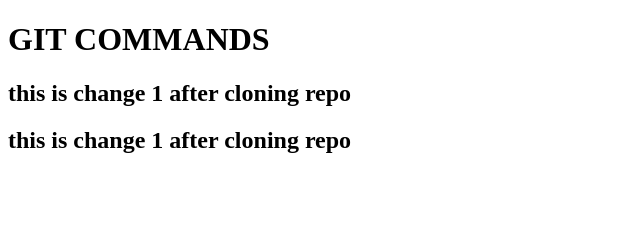
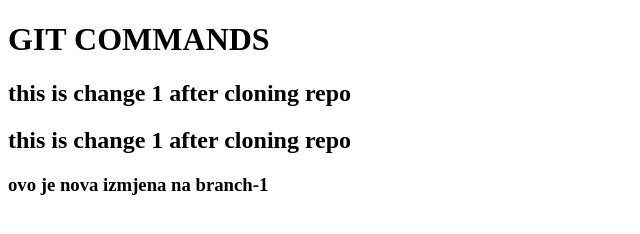
Before and after one commit to NoelaOst/GIT-commands-npm-testing, a plain HTML site: page index.html in a window 1280 px wide. Shown: the whole page, without its empty margins (0-640 px from the left). Drawn offline with Linux system fonts and the light colour scheme.

Commit message:
h3 izmjena

```diff
--- a/index.html
+++ b/index.html
@@ -11,6 +11,7 @@
       <h1>GIT COMMANDS</h1>
       <h2>this is change 1 after cloning repo</h2>
       <h2>this is change 1 after cloning repo</h2>
+      <h3>ovo je nova izmjena na branch-1</h3>
     </main>
   </body>
 </html>
```
